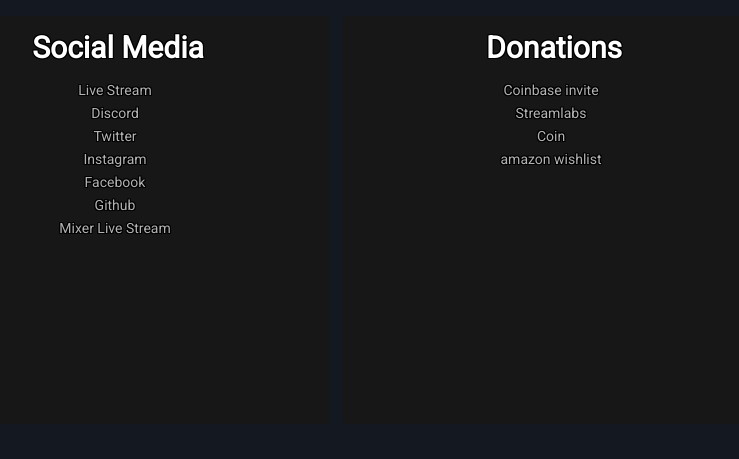
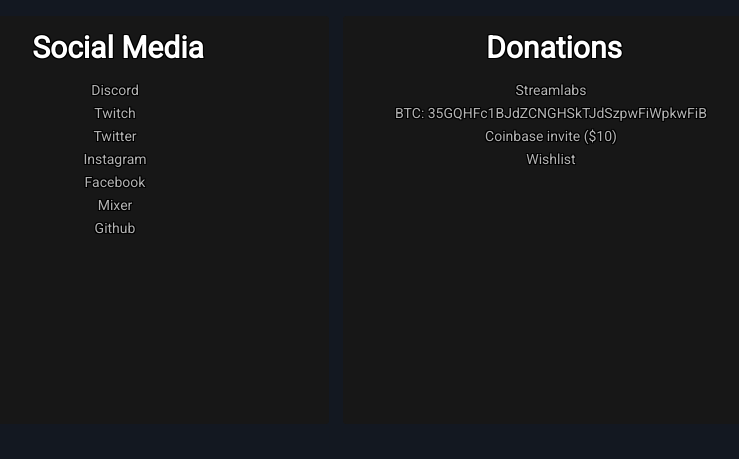
Before and after one commit to Ivoe/Link, a plain HTML site: page index.html in a window 1280 px wide. Shown: the whole page, without its empty margins (304-1043 px from the left). Drawn offline with Linux system fonts and the light colour scheme; no server answers.

Commit message:
clean up

```diff
--- a/index.html
+++ b/index.html
@@ -17,24 +17,24 @@
             <div class="bookmark-set">
                 <div class="bookmark-title">Social Media</div>
                 <div class="bookmark-inner-container">
-                    <!-- <a class="bookmark" href="https://www.youtube.com/watch?v=qRj144Gd7EA" target="_blank">Motovation</a> -->
-                    <a class="bookmark" href="https://www.twitch.tv/ivoe" target="_blank">Live Stream</a>
+                    <!-- <a class="bookmark" href="     " target="_blank">   </a> -->
                     <a class="bookmark" href="https://www.Discord.gg/vjW6P9R/" target="_blank">Discord</a>
+                    <a class="bookmark" href="https://www.twitch.tv/ivoe" target="_blank">Twitch</a>
                     <a class="bookmark" href="https://www.twitter.com/ivoe_" target="_blank">Twitter</a>
                     <a class="bookmark" href="https://www.instagram.com/_ivoe_" target="_blank">Instagram</a>
                     <a class="bookmark" href="https://www.facebook.com/ivoe" target="_blank">Facebook</a>
+                    <a class="bookmark" href="https://www.mixer.com/Ivoe/" target="_blank">Mixer</a>
                     <a class="bookmark" href="https://www.github.com/Ivoe/" target="_blank">Github</a>
-                    <a class="bookmark" href="https://www.mixer.com/Ivoe/" target="_blank">Mixer Live Stream</a>
                 </div>
             </div>
             <div class="bookmark-set">
                 <div class="bookmark-title">Donations</div>
                 <div class="bookmark-inner-container">
                     <!-- <a class="bookmark" href=" " target="_blank"> </a> -->
-                    <a class="bookmark" href="https://coinbase.com/join/sanqui_j" target="_blank">Coinbase invite</a>
-                    <a class="bookmark" href="https://www.streamlabs.com" target="_blank">Streamlabs</a>
-                    <a class="bookmark" href="https://www.Coinbase.com/" target="_blank">Coin</a>
-                    <a class="bookmark" href="https://" target="_blank">amazon wishlist</a>
+                    <a class="bookmark" href="https://streamlabs.com/ivoe/tip" target="_blank">Streamlabs</a>
+                    <a class="bookmark" href=" " target="_blank">BTC: 35GQHFc1BJdZCNGHSkTJdSzpwFiWpkwFiB</a>
+                    <a class="bookmark" href="https://coinbase.com/join/sanqui_j" target="_blank">Coinbase invite ($10)</a>
+                    <a class="bookmark" href="https://www.amazon.com/hz/wishlist/ls/JY6S1PBH1MRW?ref_=wl_share" target="_blank">Wishlist</a>
                 </div>
             </div>
         </div>
```
